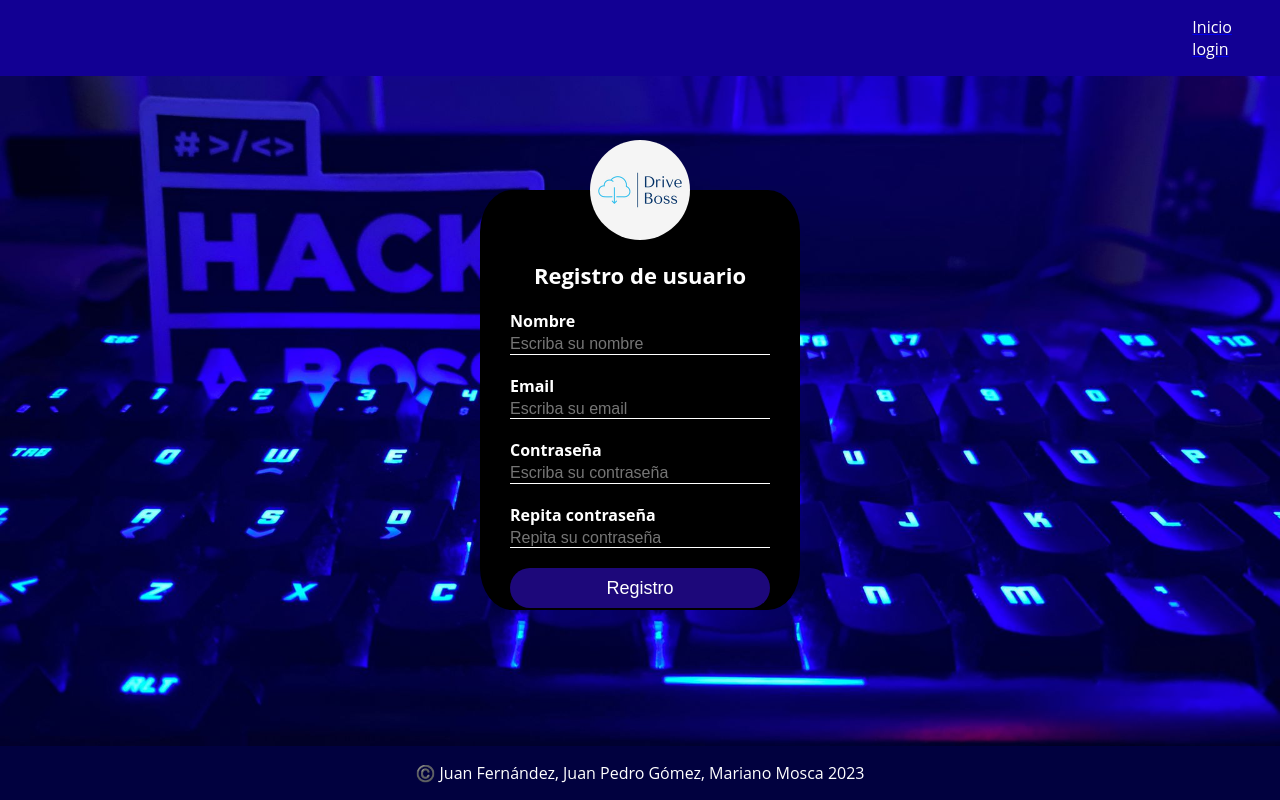
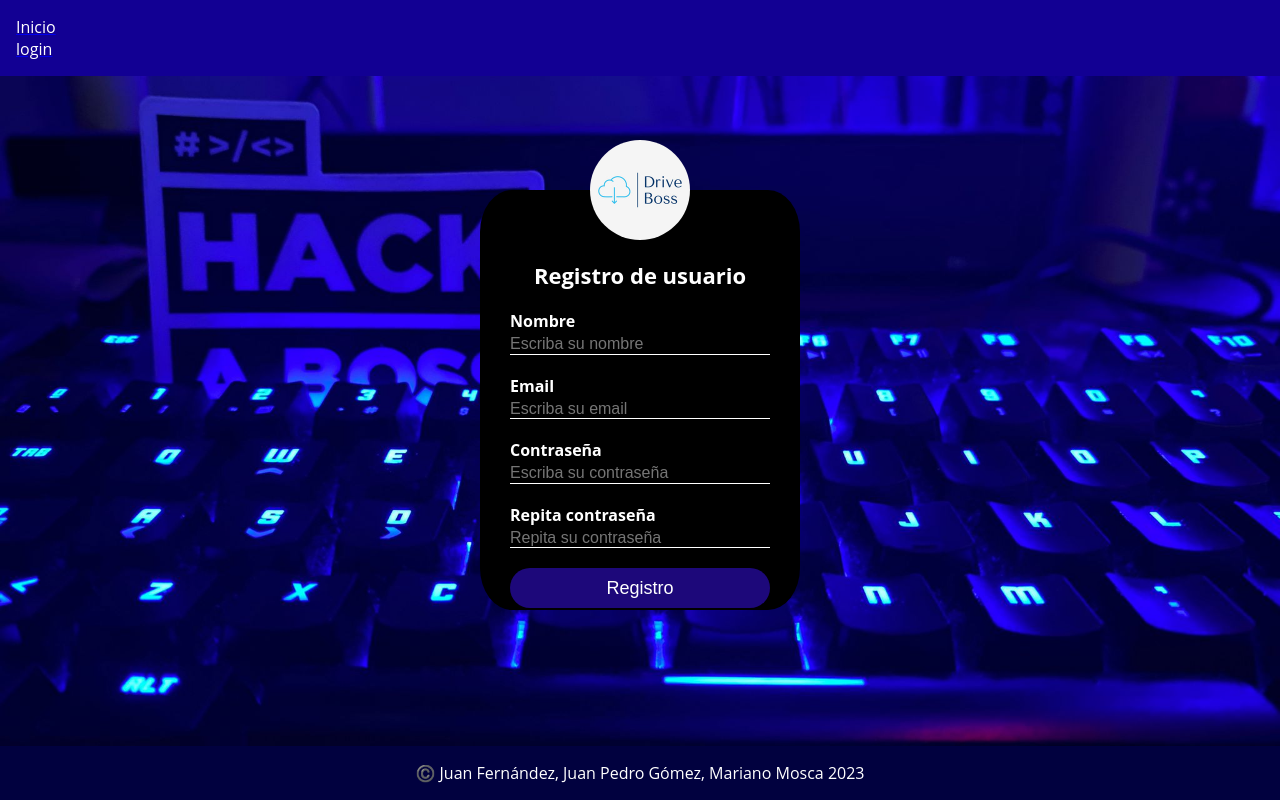
Before and after one commit to MarianoMosca/disco-duro-frontend, a React (Create React App) app: page / in a window 1280 px wide. Built offline with nearby package versions, Linux system fonts and the light colour scheme.

Commit message:
user woriking clean

```diff
--- a/src/components/Header.js
+++ b/src/components/Header.js
@@ -7,7 +7,6 @@ export const Header = () => {
   const { token } = useContext(AuthContext);
   return (
     <header className="main-header">
-      <h1></h1>
       <nav>
         <ul>
           {!token ? (
```
